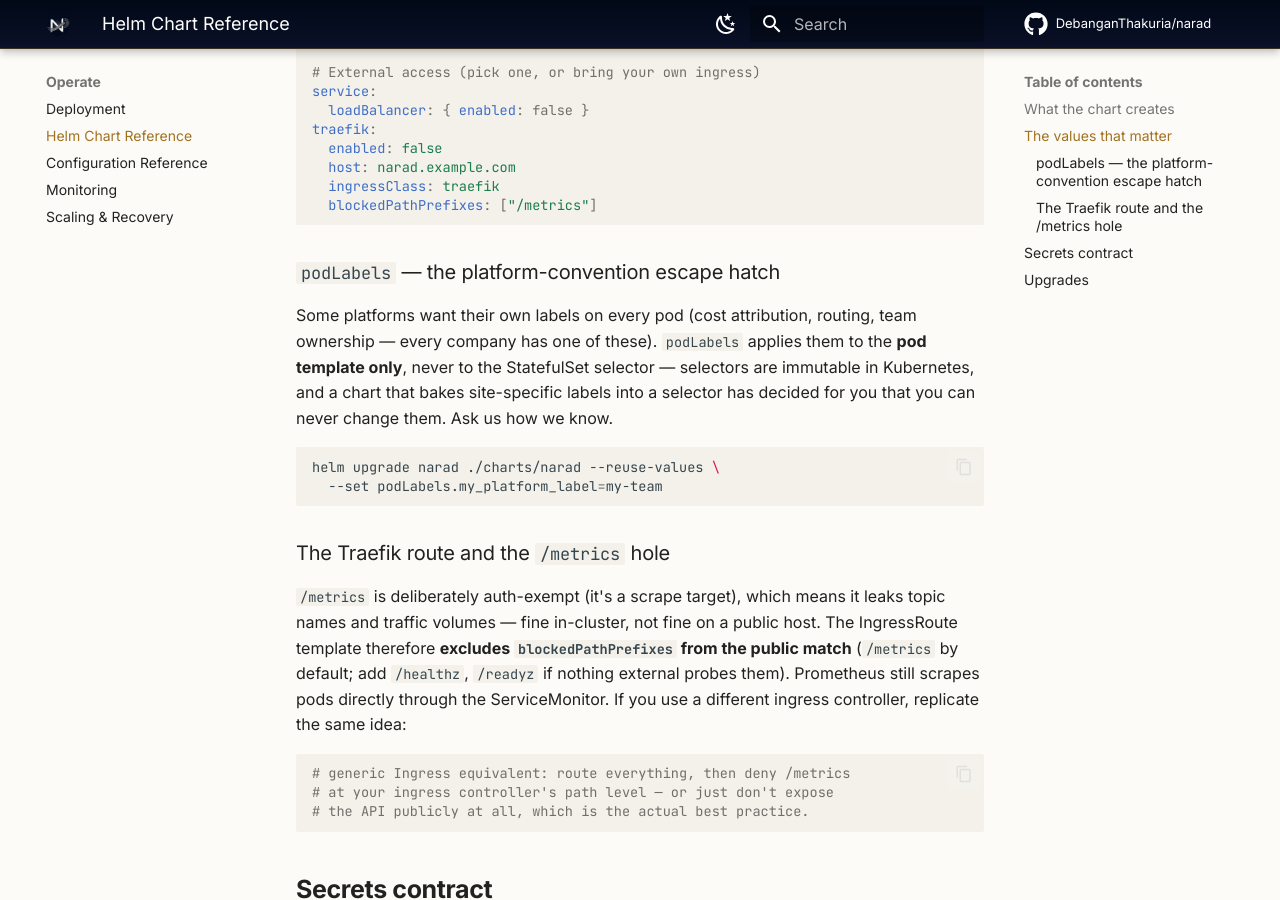
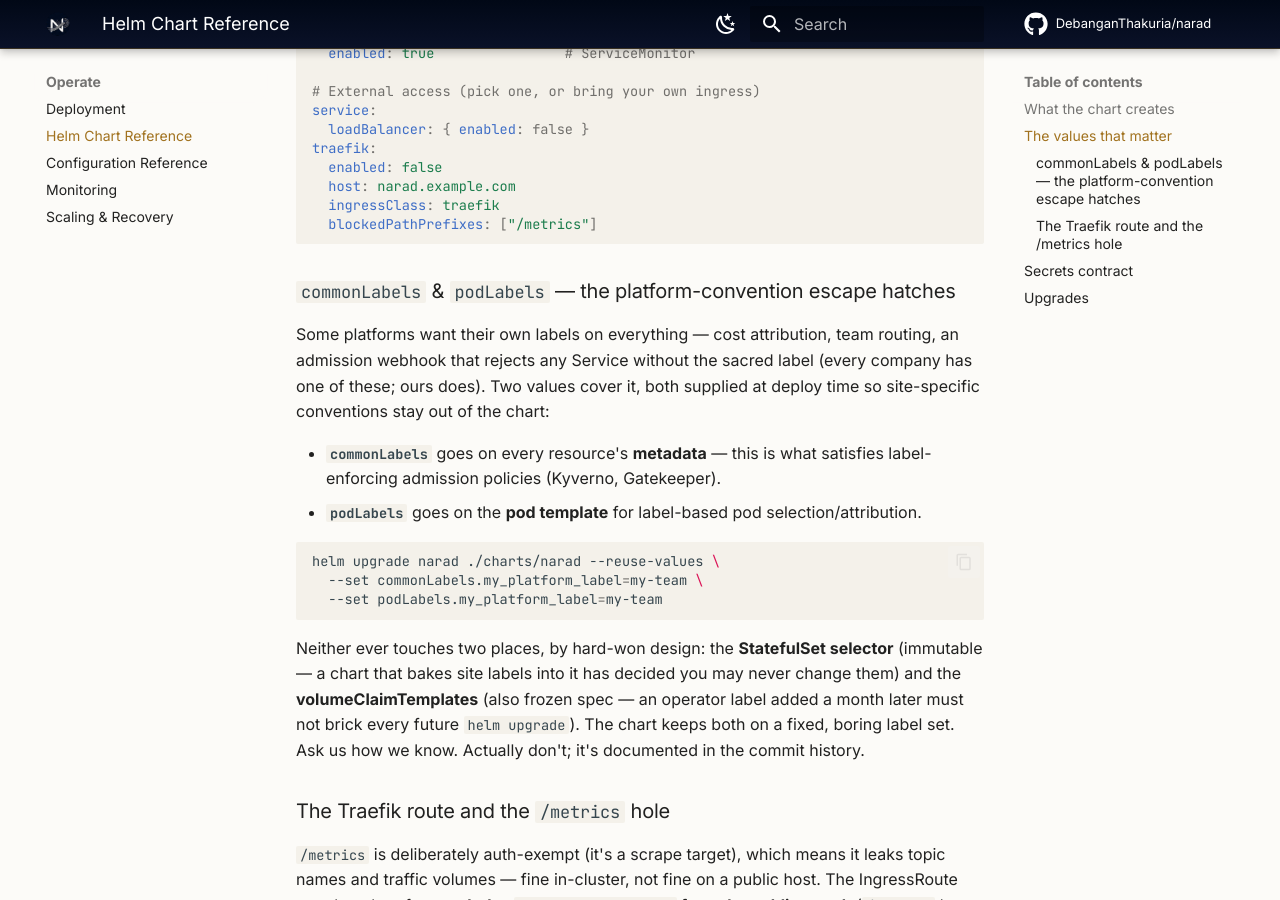
Before and after one commit to DebanganThakuria/narad, an MkDocs documentation site: the page built from docs/operate/helm-chart.md, in a window 1280 px wide and 900 px high, scrolled down 1814 px. Built offline with MkDocs 1.6.1 and Material for MkDocs 9.7.7, drawn with Linux system fonts in a browser that asks for light colours; comment, search, counter and statistics services are not loaded; some of the changed text lies outside the part shown.

Commit message:
Chart: commonLabels for admission policies; immutable VCT labels (#88)
Live migration of our own cluster surfaced two constraints in one hour:

- A Kyverno policy rejects Services/IngressRoutes without the platform
  label — so scrubbing it from resource metadata broke the apply. New
  commonLabels value flows into every resource's metadata labels,
  supplied at deploy time; site conventions stay out of the chart.
- commonLabels must NOT reach volumeClaimTemplates: their spec is
  immutable, so a label added post-install bricks every subsequent
  upgrade ('Forbidden: updates to statefulset spec for fields other
  than...'). New narad.immutableLabels helper pins the VCT label set to
  chart/name/instance/managed-by forever.

Docs: helm-chart page rewritten around both escape hatches and both
immutability traps.

Co-authored-by: Claude Fable 5 <noreply@anthropic.com>

````diff
--- a/docs/operate/helm-chart.md
+++ b/docs/operate/helm-chart.md
@@ -34,6 +34,7 @@ persistence:
   storageClassName: ""         # your EBS/PD/whatever class
 
 # Pod placement & platform conventions
+commonLabels: {}               # extra labels on EVERY resource's metadata (admission policies)
 podLabels: {}                  # extra POD labels (never touches the immutable selector)
 podAnnotations: {}
 resources: {}
@@ -67,14 +68,20 @@ traefik:
   blockedPathPrefixes: ["/metrics"]
 ```
 
-### `podLabels` — the platform-convention escape hatch
+### `commonLabels` & `podLabels` — the platform-convention escape hatches
 
-Some platforms want their own labels on every pod (cost attribution, routing, team ownership — every company has one of these). `podLabels` applies them to the **pod template only**, never to the StatefulSet selector — selectors are immutable in Kubernetes, and a chart that bakes site-specific labels into a selector has decided for you that you can never change them. Ask us how we know.
+Some platforms want their own labels on everything — cost attribution, team routing, an admission webhook that rejects any Service without the sacred label (every company has one of these; ours does). Two values cover it, both supplied at deploy time so site-specific conventions stay out of the chart:
+
+- **`commonLabels`** goes on every resource's **metadata** — this is what satisfies label-enforcing admission policies (Kyverno, Gatekeeper).
+- **`podLabels`** goes on the **pod template** for label-based pod selection/attribution.
 
 ```bash
 helm upgrade narad ./charts/narad --reuse-values \
+  --set commonLabels.my_platform_label=my-team \
   --set podLabels.my_platform_label=my-team
 ```
+
+Neither ever touches two places, by hard-won design: the **StatefulSet selector** (immutable — a chart that bakes site labels into it has decided you may never change them) and the **volumeClaimTemplates** (also frozen spec — an operator label added a month later must not brick every future `helm upgrade`). The chart keeps both on a fixed, boring label set. Ask us how we know. Actually don't; it's documented in the commit history.
 
 ### The Traefik route and the `/metrics` hole
 
````
Also changed, not shown: 3 other files.
